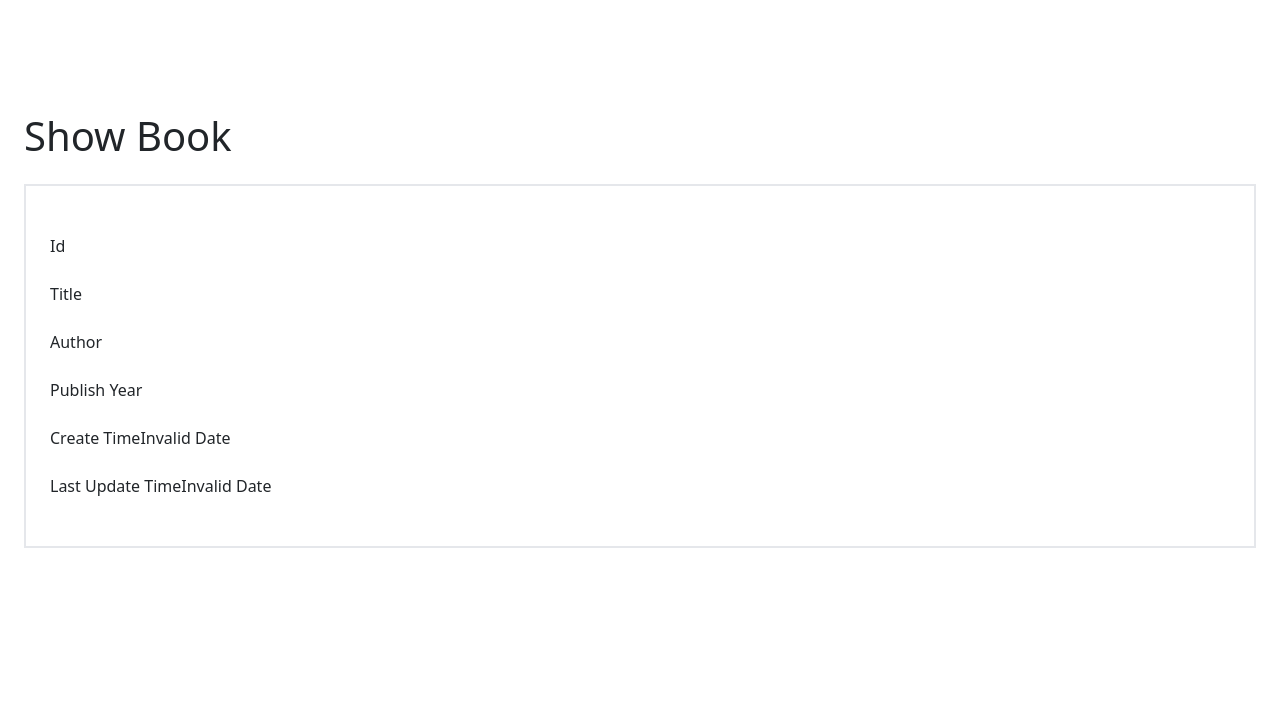
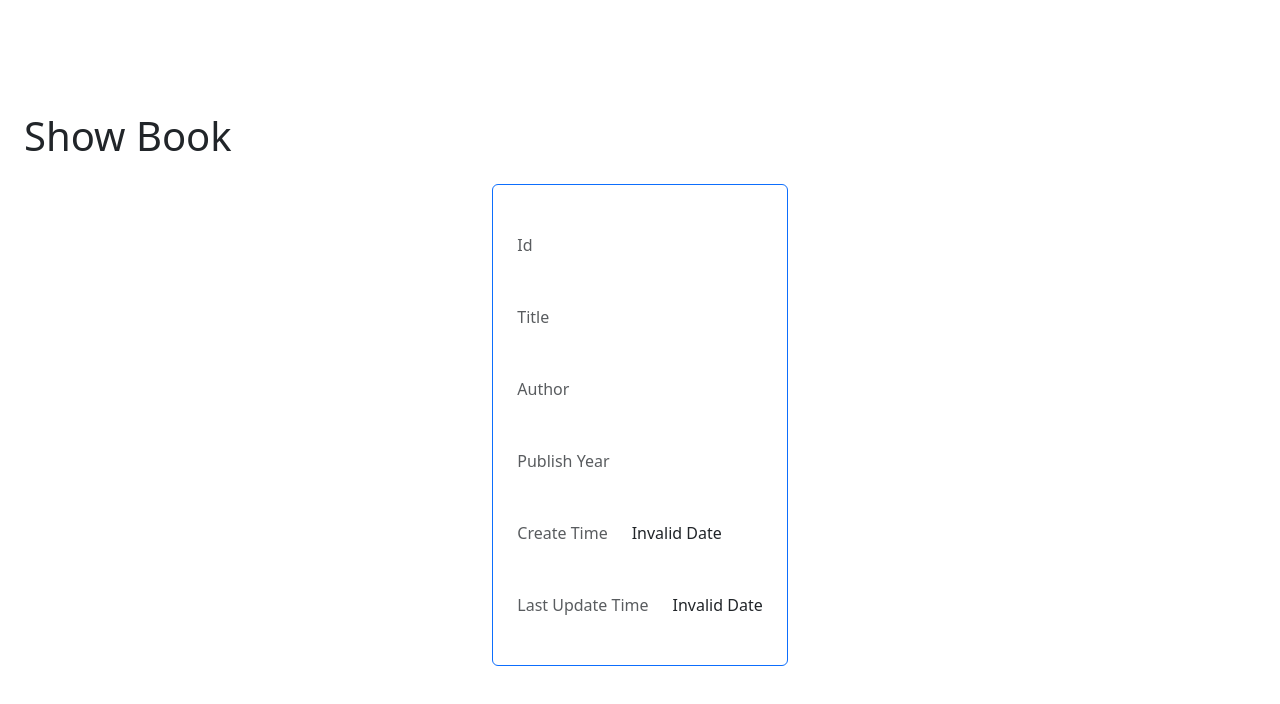
Before and after one commit to Sandalu-Xe/Book_Store, a React (Vite) app in the folder Client/: page / in a window 1280 px wide. Shown: the top 704 px of the page. Built offline with nearby package versions, Linux system fonts and the light colour scheme.

Commit message:
add new boostarp file

```diff
--- a/Client/pages/Home.jsx
+++ b/Client/pages/Home.jsx
@@ -3,6 +3,7 @@ import axios from 'axios';
 import { useParams } from 'react-router-dom';
 import BackButton from '../Components/BackButton';
 import Spinner from '../Components/Spinner';
+import {  Card, Container, Row, Col } from 'react-bootstrap';
 
 const ShowBook = () => {
   const [book, setBook] = useState({});
@@ -28,34 +29,36 @@ const ShowBook = () => {
     <BackButton />
     <h1 className='text-3xl my-4'>Show Book</h1>
     {loading ? (
-        <Spinner />
+      <Spinner animation="border" />
     ) : (
-        <div className='flex flex-col border-2 border-sky-400 rounded-xl w-fit p-4'>
-          <div className='my-4'>
-            <span className='text-xl mr-4 text-gray-500'>Id</span>
-            <span>{book.Book_id}</span>
-          </div>
-          <div className='my-4'>
-            <span className='text-xl mr-4 text-gray-500'>Title</span>
-            <span>{book.Book_name}</span>
-          </div>
-          <div className='my-4'>
-            <span className='text-xl mr-4 text-gray-500'>Author</span>
-            <span>{book.author}</span>
-          </div>
-          <div className='my-4'>
-            <span className='text-xl mr-4 text-gray-500'>Publish Year</span>
-            <span>{book.publishYear}</span>
-          </div>
-          <div className='my-4'>
-            <span className='text-xl mr-4 text-gray-500'>Create Time</span>
-            <span>{new Date(book.createdAt).toString()}</span>
-          </div>
-          <div className='my-4'>
-            <span className='text-xl mr-4 text-gray-500'>Last Update Time</span>
-            <span>{new Date(book.updatedAt).toString()}</span>
-          </div>
-        </div>
+      <Container className="d-flex justify-content-center">
+        <Card border="primary" className="p-4 w-auto">
+          <Row className="my-4">
+            <Col className="text-xl text-muted" md="auto">Id</Col>
+            <Col>{book.Book_id}</Col>
+          </Row>
+          <Row className="my-4">
+            <Col className="text-xl text-muted" md="auto">Title</Col>
+            <Col>{book.Book_name}</Col>
+          </Row>
+          <Row className="my-4">
+            <Col className="text-xl text-muted" md="auto">Author</Col>
+            <Col>{book.author}</Col>
+          </Row>
+          <Row className="my-4">
+            <Col className="text-xl text-muted" md="auto">Publish Year</Col>
+            <Col>{book.publishYear}</Col>
+          </Row>
+          <Row className="my-4">
+            <Col className="text-xl text-muted" md="auto">Create Time</Col>
+            <Col>{new Date(book.createdAt).toString()}</Col>
+          </Row>
+          <Row className="my-4">
+            <Col className="text-xl text-muted" md="auto">Last Update Time</Col>
+            <Col>{new Date(book.updatedAt).toString()}</Col>
+          </Row>
+        </Card>
+      </Container>
     )}
   </div>
   );
--- a/Client/pages/ShowBook.jsx
+++ b/Client/pages/ShowBook.jsx
@@ -3,6 +3,7 @@ import axios from 'axios';
 import { useParams } from 'react-router-dom';
 import BackButton from '../Components/BackButton';
 import Spinner from '../Components/Spinner';
+import {  Card, Container, Row, Col } from 'react-bootstrap';
 
 const ShowBook = () => {
   const [book, setBook] = useState({});
@@ -28,34 +29,36 @@ const ShowBook = () => {
     <BackButton />
     <h1 className='text-3xl my-4'>Show Book</h1>
     {loading ? (
-        <Spinner />
+      <Spinner animation="border" />
     ) : (
-        <div className='flex flex-col border-2 border-sky-400 rounded-xl w-fit p-4'>
-          <div className='my-4'>
-            <span className='text-xl mr-4 text-gray-500'>Id</span>
-            <span>{book.Book_id}</span>
-          </div>
-          <div className='my-4'>
-            <span className='text-xl mr-4 text-gray-500'>Title</span>
-            <span>{book.Book_name}</span>
-          </div>
-          <div className='my-4'>
-            <span className='text-xl mr-4 text-gray-500'>Author</span>
-            <span>{book.author}</span>
-          </div>
-          <div className='my-4'>
-            <span className='text-xl mr-4 text-gray-500'>Publish Year</span>
-            <span>{book.publishYear}</span>
-          </div>
-          <div className='my-4'>
-            <span className='text-xl mr-4 text-gray-500'>Create Time</span>
-            <span>{new Date(book.createdAt).toString()}</span>
-          </div>
-          <div className='my-4'>
-            <span className='text-xl mr-4 text-gray-500'>Last Update Time</span>
-            <span>{new Date(book.updatedAt).toString()}</span>
-          </div>
-        </div>
+      <Container className="d-flex justify-content-center">
+        <Card border="primary" className="p-4 w-auto">
+          <Row className="my-4">
+            <Col className="text-xl text-muted" md="auto">Id</Col>
+            <Col>{book.Book_id}</Col>
+          </Row>
+          <Row className="my-4">
+            <Col className="text-xl text-muted" md="auto">Title</Col>
+            <Col>{book.Book_name}</Col>
+          </Row>
+          <Row className="my-4">
+            <Col className="text-xl text-muted" md="auto">Author</Col>
+            <Col>{book.author}</Col>
+          </Row>
+          <Row className="my-4">
+            <Col className="text-xl text-muted" md="auto">Publish Year</Col>
+            <Col>{book.publishYear}</Col>
+          </Row>
+          <Row className="my-4">
+            <Col className="text-xl text-muted" md="auto">Create Time</Col>
+            <Col>{new Date(book.createdAt).toString()}</Col>
+          </Row>
+          <Row className="my-4">
+            <Col className="text-xl text-muted" md="auto">Last Update Time</Col>
+            <Col>{new Date(book.updatedAt).toString()}</Col>
+          </Row>
+        </Card>
+      </Container>
     )}
   </div>
   );
```
Lines whose indentation alone changed are shown as unchanged.
